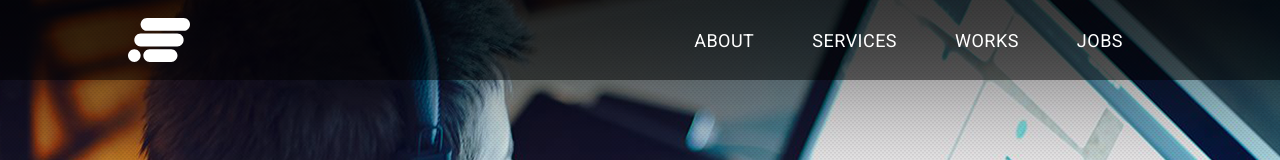
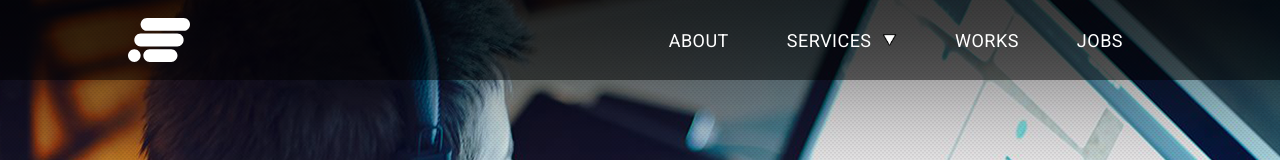
Before and after one commit to patakiIstvan/Smart-city-landpage, a React (Create React App) app: page / in a window 1280 px wide. Shown: the top 160 px of the page. Built offline with nearby package versions, Linux system fonts and the light colour scheme.

Commit message:
Updated readme

```diff
--- a/src/components/Navbar/Navbar.jsx
+++ b/src/components/Navbar/Navbar.jsx
@@ -1,6 +1,7 @@
 import React, { useState } from 'react'
 import logo from '../../assets/svg/top-logo2.svg'
 import menuIcon from '../../assets/svg/menu-icon.svg'
+import dropDownIcon from '../../assets/image/dropdown.png'
 
 function Navbar() {
   // usestates
@@ -17,7 +18,7 @@ function Navbar() {
         <nav className='large-screen-nav'>
           <ul className='link-container'>
             <li><a href="https://verysmartcity.netlify.app">about</a></li>
-            <li className='sub-choose'><a href="https://verysmartcity.netlify.app">services</a>
+            <li className='sub-choose'><a href="https://verysmartcity.netlify.app">services<img className="dropdown-icon" src={dropDownIcon} alt="Icon that shows that there is a submenu" /></a>
               <ul className='ls-sublink-container'>
                 <li><a href="https://verysmartcity.netlify.app">cms</a></li>
                 <li><a href="https://verysmartcity.netlify.app">portal</a></li>
--- a/src/components/Navbar/Navbar.scss
+++ b/src/components/Navbar/Navbar.scss
@@ -15,6 +15,12 @@
 
   .logo {
     cursor: pointer;
+  }
+
+  .dropdown-icon {
+    height: 15px;
+    width: 15px;
+    margin-left: 10.5px;
   }
 
   .large-screen-nav {
--- a/src/components/Partners/Partners.jsx
+++ b/src/components/Partners/Partners.jsx
@@ -9,17 +9,17 @@ function Partners() {
       <h2 className="title">Our partners</h2>
       <div className="container">
         <div className="container__item">
-          <a href="https://verysmartcity.netlify.app">
+          <a target="_blank" rel="noreferrer" href="https://verysmartcity.netlify.app">
             <img className="css-logo" src={cssLogo} alt="logo of CSS3" />
           </a>
         </div>
         <div className="container__item">
-          <a href="https://verysmartcity.netlify.app">
+          <a target="_blank" rel="noreferrer" href="https://verysmartcity.netlify.app">
             <img className="html-logo" src={htmlLogo} alt="logo of HTML5" />
           </a>
         </div>
         <div className="container__item">
-          <a href="https://verysmartcity.netlify.app">
+          <a target="_blank" rel="noreferrer" href="https://verysmartcity.netlify.app">
             <img className="java-logo" src={javaLogo} alt="logo of java" />
           </a>
         </div>
```
Also changed, not shown: src/assets/image/dropdown.png (added).
